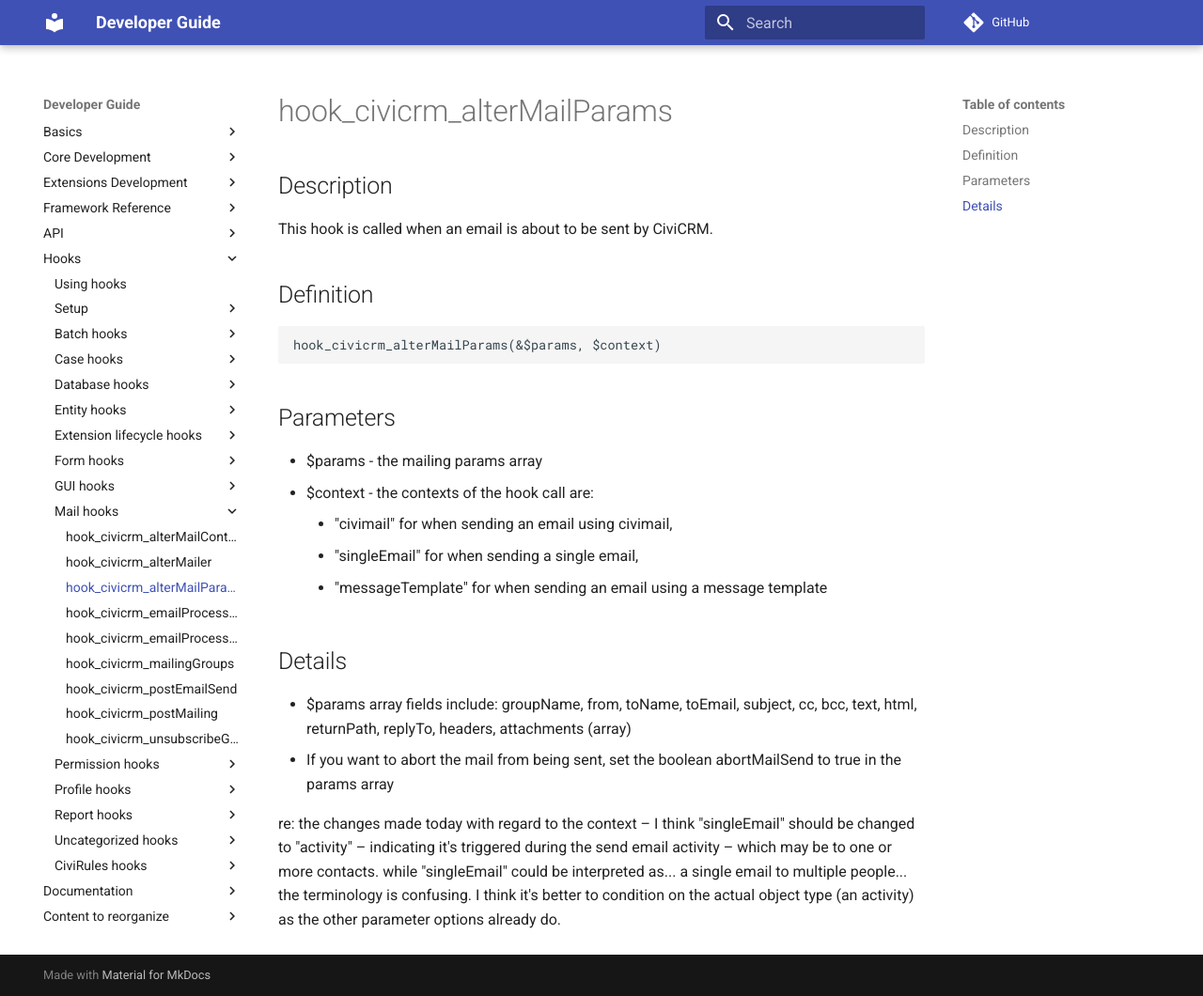
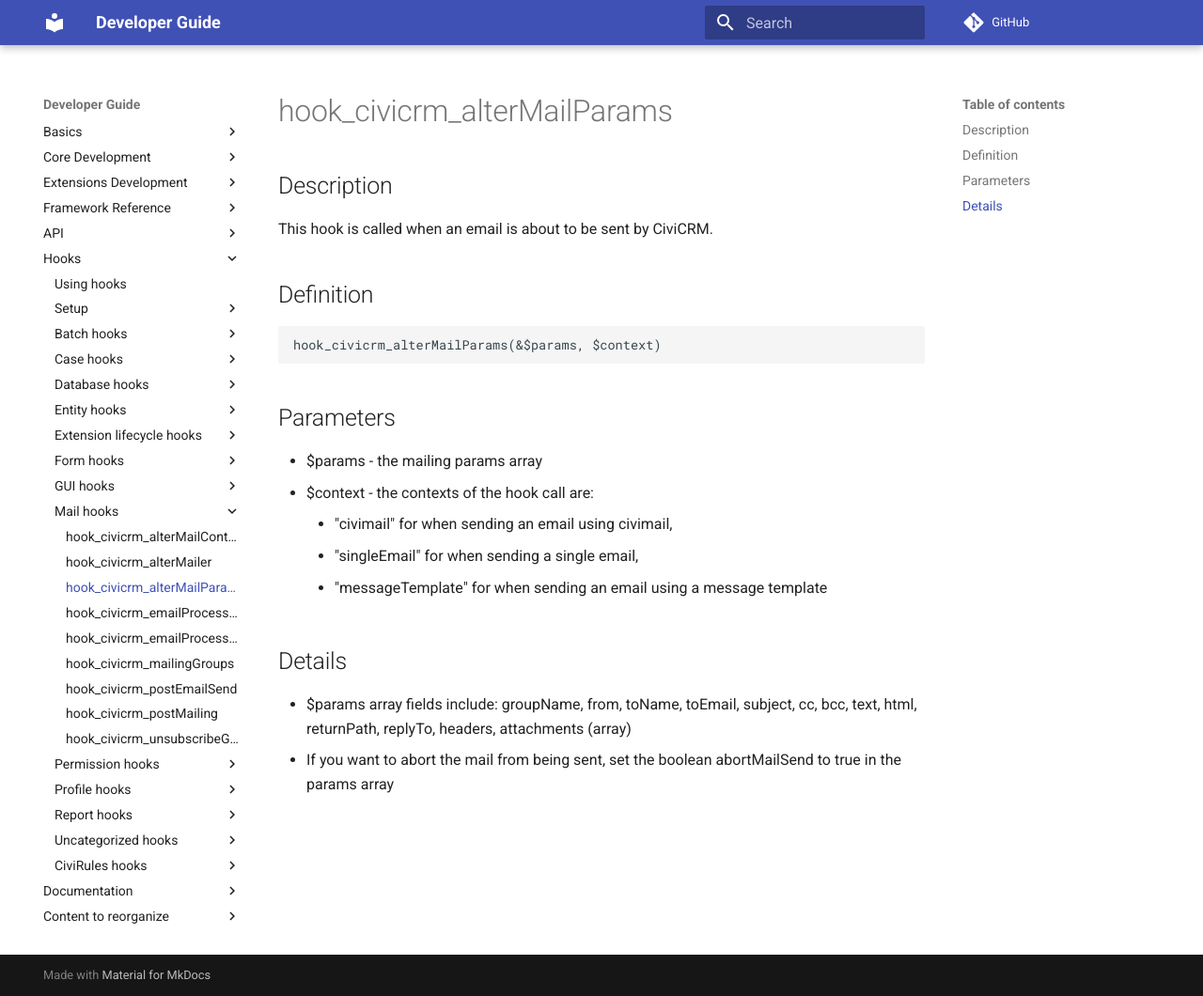
Before and after one commit to civicrm/civicrm-dev-docs, an MkDocs documentation site: the page built from docs/hooks/hook_civicrm_alterMailParams.md, in a window 1280 px wide and 1060 px high. Shown: the whole window at 94% size. Built offline with MkDocs 1.6.1 and Material for MkDocs 9.7.7, drawn with Linux system fonts in a browser that asks for light colours; comment, search, counter and statistics services are not loaded; old or Windows-style settings are respelled for this version of MkDocs.

Commit message:
Issue #181 removed obsolete discussion

```diff
--- a/docs/hooks/hook_civicrm_alterMailParams.md
+++ b/docs/hooks/hook_civicrm_alterMailParams.md
@@ -24,11 +24,3 @@ This hook is called when an email is about to be sent by CiviCRM.
     attachments (array)
 -   If you want to abort the mail from being sent, set the boolean
     abortMailSend to true in the params array
-
-re: the changes made today with regard to the context – I think
-"singleEmail" should be changed to "activity" – indicating it's
-triggered during the send email activity – which may be to one or more
-contacts. while "singleEmail" could be interpreted as... a single email
-to multiple people... the terminology is confusing. I think it's better
-to condition on the actual object type (an activity) as the other
-parameter options already do.
```
